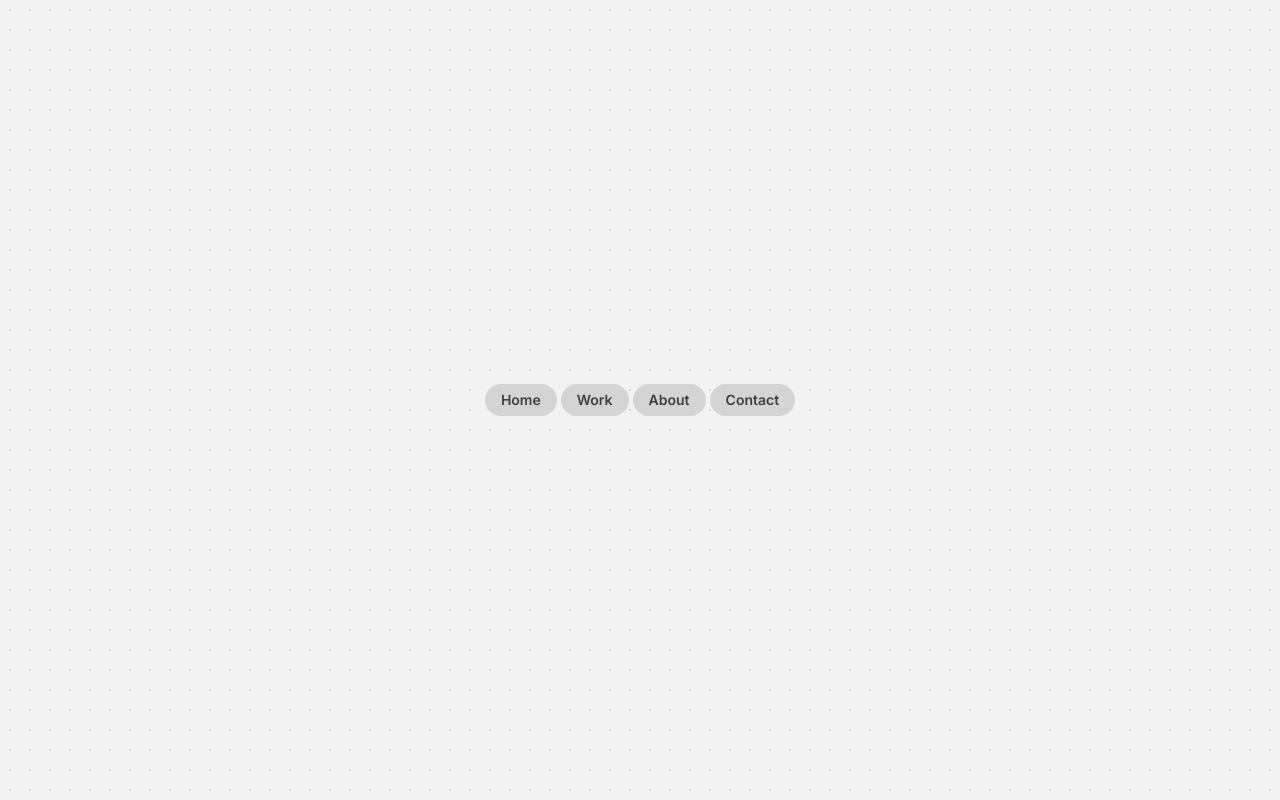
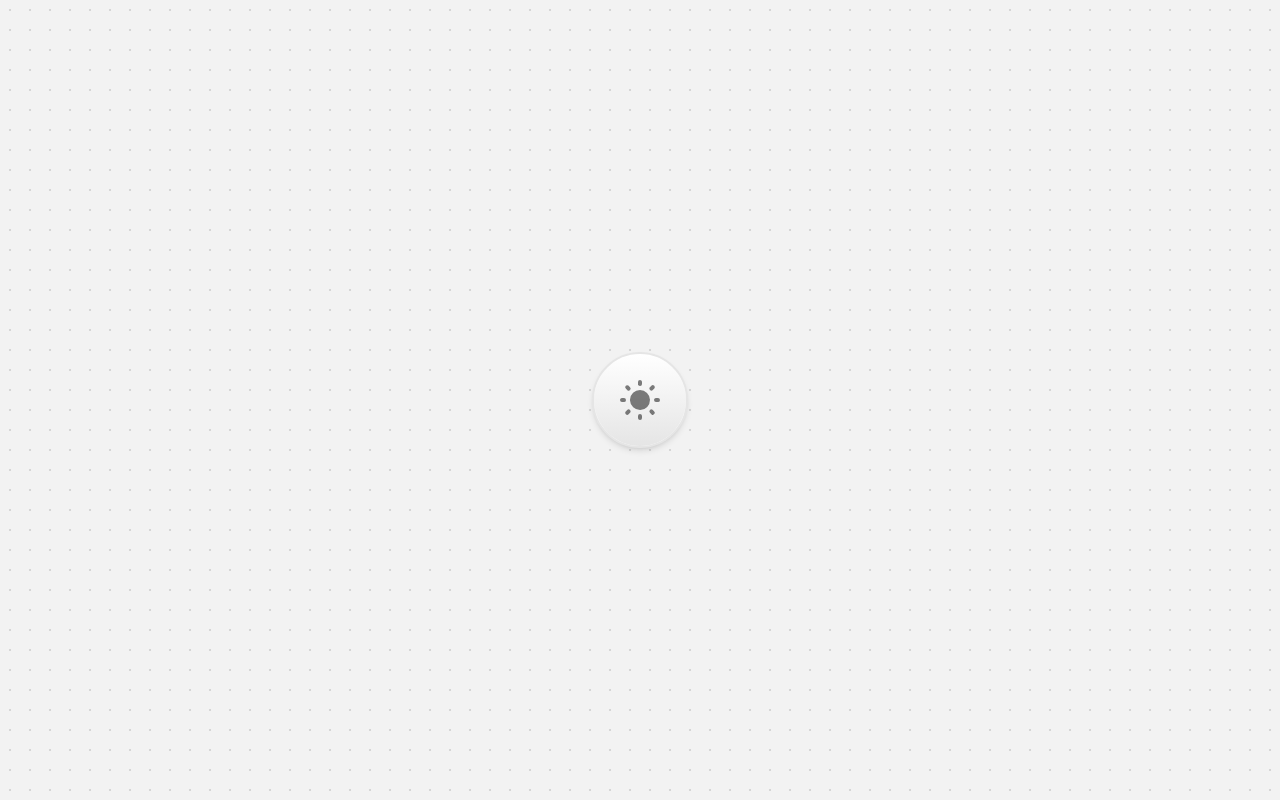
Before and after one commit to p4nthera115/random-components, a Next.js app: page / in a window 1280 px wide. Built offline with nearby package versions, Linux system fonts and the light colour scheme.

Commit message:
darkModeButton

```diff
--- a/app/globals.css
+++ b/app/globals.css
@@ -58,3 +58,7 @@
     transform: translate(150%, -50%) scale(1.4);
   }
 }
+
+.card_flip {
+  transform: rotateY(180deg);
+}
--- a/app/page.tsx
+++ b/app/page.tsx
@@ -25,6 +25,7 @@ import P4nButtons from "@/components/Dailies/P4nButtons";
 import ArrowToTickSlider from "@/components/Dailies/ArrowToTickSlider";
 import LineWebsitePageAnimation from "@/components/Dailies/LineWebsitePageAnimation";
 import MenuButtons from "@/components/Dailies/MenuButtons";
+import DarkModeButton from "@/components/Dailies/DarkModeButton";
 
 export default function Home() {
   return (
@@ -52,8 +53,9 @@ export default function Home() {
       {/* <SoftButton /> */}
       {/* <P4nButtons /> */}
       {/* <ArrowToTickSlider /> */}
-      <LineWebsitePageAnimation />
-      <MenuButtons />
+      {/* <LineWebsitePageAnimation /> */}
+      {/* <MenuButtons /> */}
+      <DarkModeButton />
     </div>
   );
 }
--- /dev/null
+++ b/components/Dailies/DarkModeButton.tsx
@@ -0,0 +1,144 @@
+"use client";
+import { useEffect, useState } from "react";
+import { TbSunFilled } from "react-icons/tb";
+import { IoMoon } from "react-icons/io5";
+
+type Theme = "light" | "dark";
+
+export default function DarkModeButton() {
+  const [theme, setTheme] = useState<Theme>("light");
+  const [buttonTheme, setButtonTheme] = useState<Theme>("light");
+
+  useEffect(() => {
+    if (theme === "light") {
+      setTimeout(() => setButtonTheme("light"), 600);
+    } else {
+      setButtonTheme("dark");
+    }
+  }, [theme]);
+
+  return (
+    <div className="z-10 flex justify-center items-center">
+      <div
+        className={`
+          ${theme === "dark" && "h-[88rem] w-[88rem] aspect-square"}
+          absolute aspect-square h-1 w-1  bg-neutral-900 rounded-full transition-all duration-[900ms] ease-in-out overflow-hidden`}
+      >
+        <div className="w-screen h-screen z-20">
+          <div className="fixed inset-0">
+            <div
+              className="w-full h-full"
+              style={{
+                backgroundImage: `radial-gradient(#c8c8c824 1px, transparent 1px)`,
+                backgroundSize: "20px 20px",
+              }}
+            ></div>
+          </div>
+        </div>
+      </div>
+
+      <button
+        onClick={() =>
+          theme === "light" ? setTheme("dark") : setTheme("light")
+        }
+        className={`
+          ${
+            buttonTheme === "dark"
+              ? "bg-neutral-800 border-neutral-700 hover:border-neutral-500 duration-500 active:duration-100"
+              : "bg-white border-neutral-200 hover:border-neutral-300 duration-300"
+          }
+          group z-10 h-24 relative w-24 active:scale-95 rounded-full border-2 transition-all  justify-center items-center flex overflow-hidden shadow-md`}
+      >
+        <div
+          className={`h-full w-full bg-gradient-to-b from-transparent to-neutral-200 transition-all duration-300 ${
+            buttonTheme === "dark" ? "opacity-0" : "opacity-100"
+          } `}
+        ></div>
+        <div
+          className={`h-full w-full absolute bg-gradient-to-b from-transparent to-neutral-900 transition-all duration-100 ${
+            buttonTheme === "dark" ? "opacity-100" : "opacity-0"
+          }`}
+        ></div>
+        <TbSunFilled
+          className={`${
+            buttonTheme === "dark" && "scale-0 -rotate-180 opacity-0"
+          } absolute text-black/50 group-hover:text-black h-12 w-12 transition-all ease-in-out duration-500`}
+        />
+        <IoMoon
+          className={`${
+            buttonTheme !== "dark" && "scale-0 rotate-180 opacity-0"
+          } absolute text-white/50 group-hover:text-white h-10 w-10 transition-all ease-in-out duration-500`}
+        />
+      </button>
+    </div>
+  );
+}
+
+export function DarkModeButtonVariant() {
+  const [theme, setTheme] = useState<Theme>("light");
+  return (
+    <div className="z-10 flex justify-center items-center">
+      <div
+        className={`
+          ${theme === "dark" && "h-[88rem] w-[88rem] aspect-square"}
+          absolute aspect-square h-1 w-1  bg-neutral-900 rounded-full transition-all duration-[900ms] ease-in-out overflow-hidden`}
+      >
+        <div className=" w-screen h-screen z-20">
+          <div className="fixed inset-0">
+            <div
+              className="w-full h-full"
+              style={{
+                backgroundImage: `radial-gradient(#c8c8c824 1px, transparent 1px)`,
+                backgroundSize: "20px 20px",
+              }}
+            ></div>
+          </div>
+        </div>
+      </div>
+
+      <div
+        className={`
+      ${
+        theme === "dark"
+          ? "bg-neutral-950 border-neutral-700 hover:border-neutral-500 duration-500 active:duration-100"
+          : "bg-neutral-200 border-neutral-200 hover:border-neutral-300 duration-100"
+      }
+      z-10 scale-[105%] h-24 w-24 absolute rounded-full  transition-all  justify-center items-center flex overflow-hidden shadow-md`}
+      >
+        <div
+          className={`h-full w-full bg-gradient-to-b from-transparent transition-all duration-00 ${
+            theme === "dark" ? "to-neutral-900" : "to-neutral-100"
+          }`}
+        ></div>
+      </div>
+      <button
+        onClick={() =>
+          theme === "light" ? setTheme("dark") : setTheme("light")
+        }
+        className={`
+          ${
+            theme === "dark"
+              ? "bg-neutral-800 border-neutral-700 hover:border-neutral-500 duration-500 active:duration-100"
+              : "bg-white border-neutral-200 hover:border-neutral-300 duration-100"
+          }
+          z-10 h-24 w-24 active:scale-95 active:shadow-none rounded-full  transition-all  justify-center items-center flex overflow-hidden shadow-md`}
+      >
+        <div
+          className={`h-full w-full bg-gradient-to-b from-transparent transition-all duration-100 ${
+            theme === "dark" ? "to-neutral-950" : "to-neutral-200"
+          }`}
+        ></div>
+        <TbSunFilled
+          className={`${
+            theme === "dark" && "scale-0 -rotate-180 opacity-0"
+          } absolute text-black h-12 w-12 transition-all ease-in-out duration-500`}
+        />
+        <IoMoon
+          className={`${
+            theme !== "dark" && "scale-0 rotate-180 opacity-0"
+          } absolute text-white h-10 w-10 transition-all ease-in-out duration-500`}
+        />
+      </button>
+    </div>
+  );
+}
--- a/components/DotGrid.tsx
+++ b/components/DotGrid.tsx
@@ -5,7 +5,7 @@ export default function DotGrid() {
         <div
           className="w-full h-full"
           style={{
-            backgroundImage: `radial-gradient(#0000001b 1px, transparent 1px)`,
+            backgroundImage: `radial-gradient(#d8d8d8 1px, transparent 1px)`,
             backgroundSize: "20px 20px",
           }}
         ></div>
```
